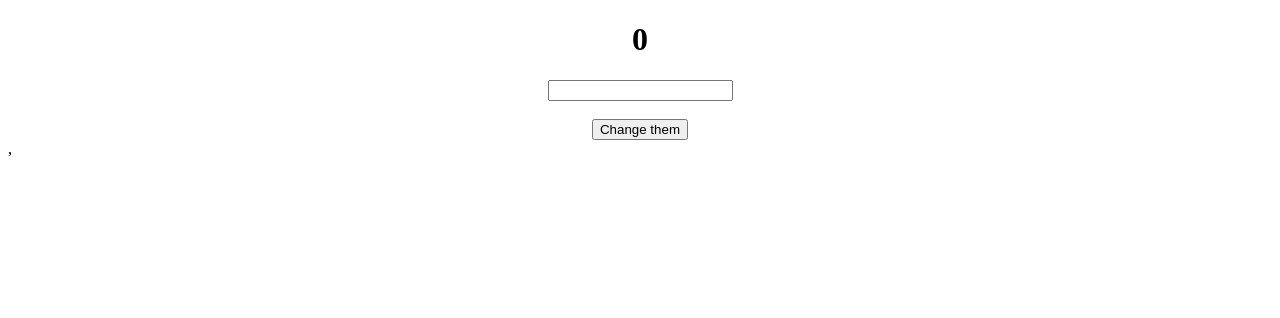
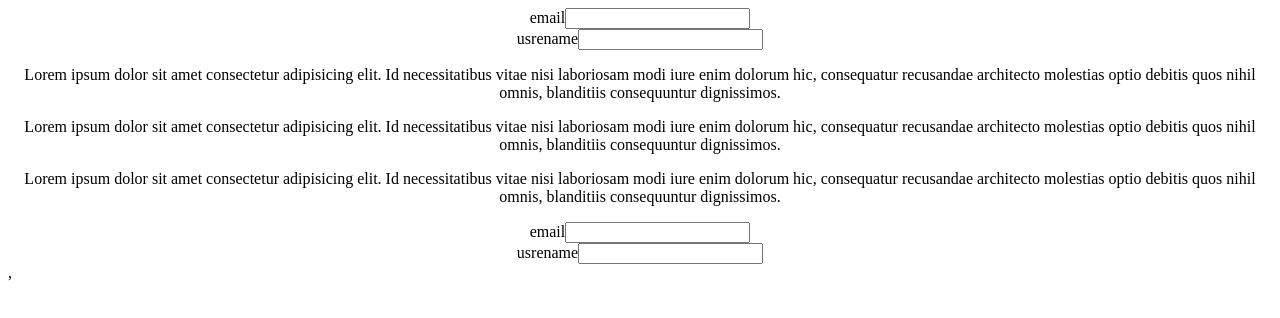
Before and after one commit to AmirTaki/react-hooks, a React (Create React App) app: page / in a window 1280 px wide. Shown: the top 318 px of the page. Built offline with nearby package versions, Linux system fonts and the light colour scheme.

Commit message:
useId in react

```diff
--- a/src/App.js
+++ b/src/App.js
@@ -3,44 +3,20 @@ import { useMemo, useRef, useState } from 'react';
 import './App.css';
 
 
-
+import Input from './components/input/input';
 
 
 function App() {
 
-  const [number , setNumber] = useState (0);
-  // const addNumber = slowFunction(number)
-
-
-  const [theme, setTheme] = useState(false);
-
-
-  // useMemo
-  const addNumber  = useMemo(() => slowFunction(number),[number])
-
-  // useMemo (function, [dependenci])
-
-
   return (
-    <div className="App" style={{backgroundColor : theme ? "blue" : "white"}}>
-
-    <h1>{addNumber}</h1>
-    <input type = 'text' onChange={(event) => {setNumber(event.target.value)}}/>
-
-
-    <br />
-    <br />
-
-    {/* <button onClick={()=>(setTheme(theme ? false : true))}>Change them</button> */}
-    <button onClick={()=>(setTheme(!theme))}>Change them</button>
+    <div className="App">
+      <Input />
+      <p>Lorem ipsum dolor sit amet consectetur adipisicing elit. Id necessitatibus vitae nisi laboriosam modi iure enim dolorum hic, consequatur recusandae architecto molestias optio debitis quos nihil omnis, blanditiis consequuntur dignissimos.</p>
+      <p>Lorem ipsum dolor sit amet consectetur adipisicing elit. Id necessitatibus vitae nisi laboriosam modi iure enim dolorum hic, consequatur recusandae architecto molestias optio debitis quos nihil omnis, blanditiis consequuntur dignissimos.</p>
+      <p>Lorem ipsum dolor sit amet consectetur adipisicing elit. Id necessitatibus vitae nisi laboriosam modi iure enim dolorum hic, consequatur recusandae architecto molestias optio debitis quos nihil omnis, blanditiis consequuntur dignissimos.</p>
+      <Input />
     </div>
   );
 }
 
 export default App;
-
-
-const slowFunction = (number) =>{
-  for (let i = 0;  i < 1000000000 ; i++){}
-  return number * 2
-}
--- /dev/null
+++ b/src/components/input/input.jsx
@@ -0,0 +1,39 @@
+import React,{useId} from 'react';
+const Input = () =>{
+
+    // const uniqId = Math.random()
+    // return (
+    //     <>
+    //         <label htmlFor={uniqId}>email</label>
+    //         <input type="text" id = {uniqId} />
+    //     </>
+    // )
+
+
+    const UniqId = useId();
+    // const UniqId2 = useId();
+
+
+    return (
+        <>
+        <div>
+            <label htmlFor={UniqId}>email</label>
+            <input type="text" id = {UniqId} />
+        </div>
+
+        <div>
+            <label htmlFor={`${UniqId}-username`}>usrename</label>
+            <input type="text" id = {`${UniqId}-username`} />
+        </div>
+
+
+
+
+
+
+        </>
+
+    )
+}
+
+export default Input
```
